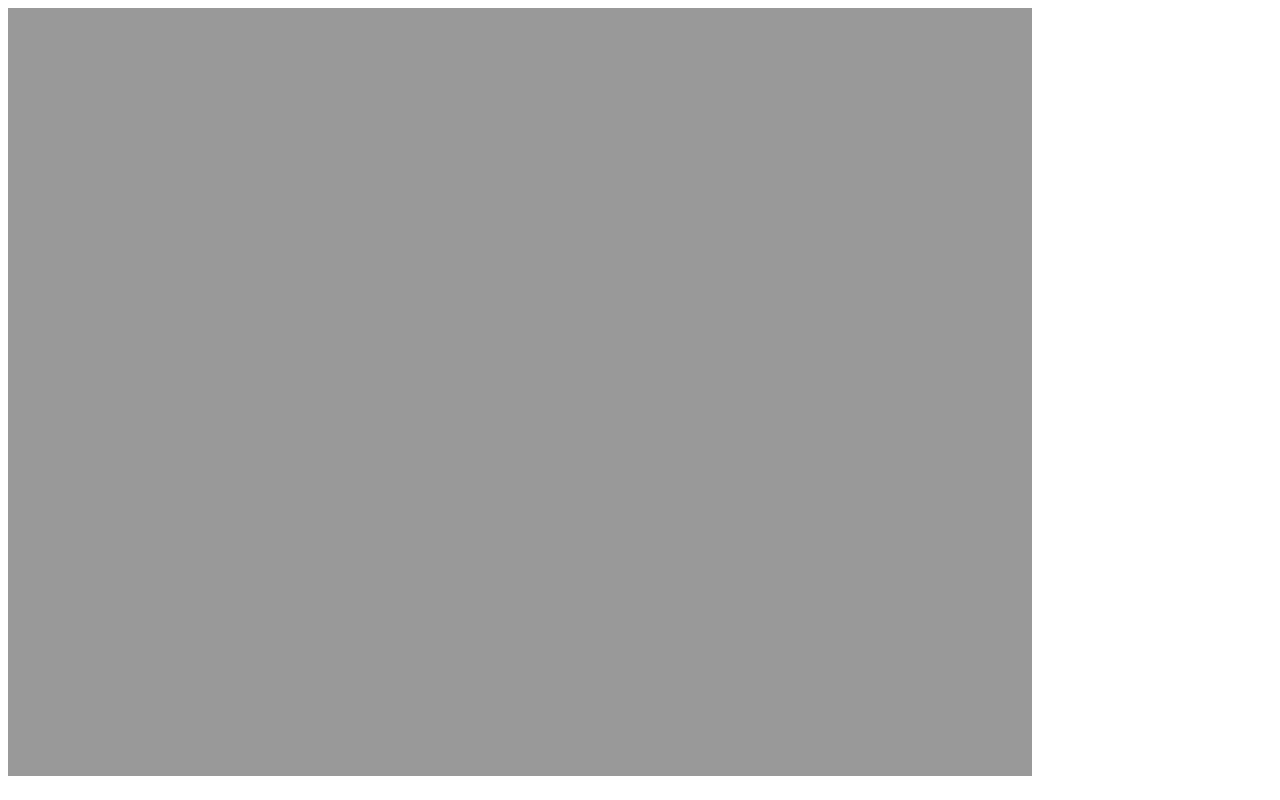
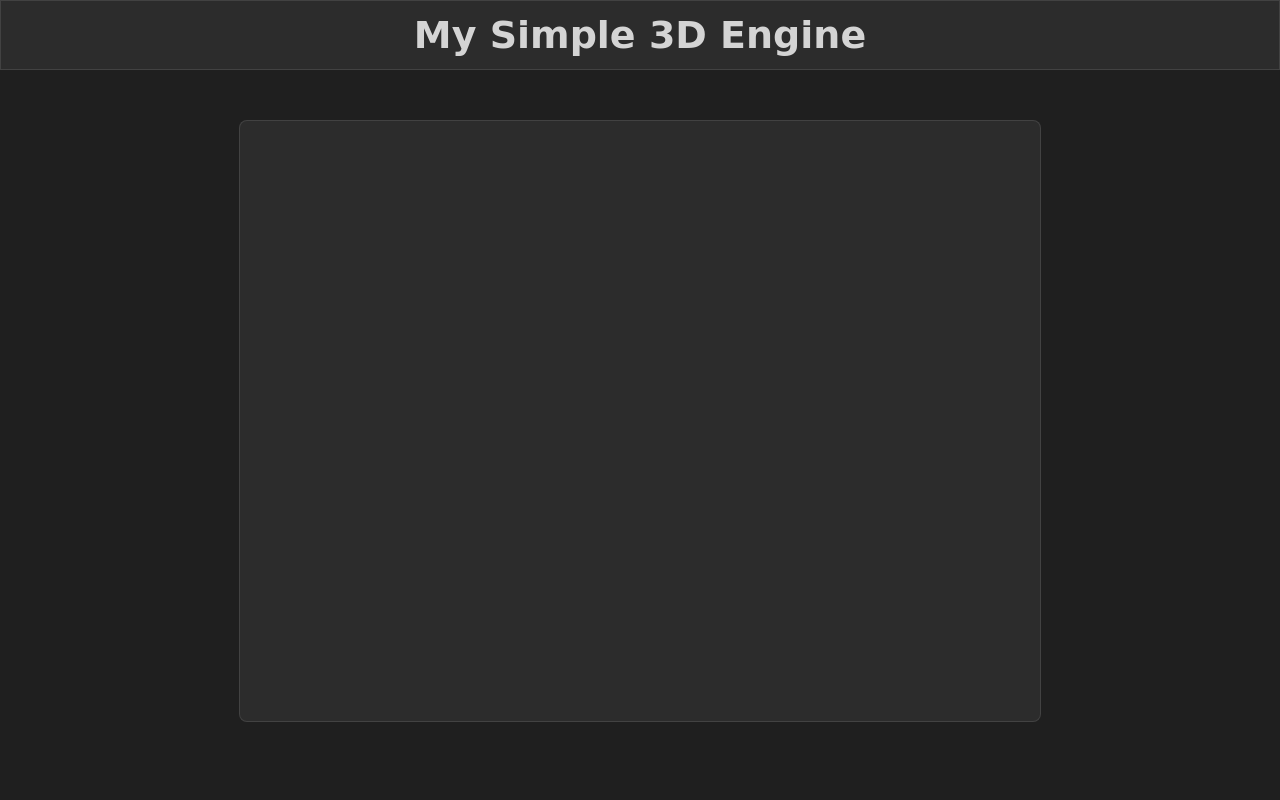
Before and after one commit to HoppeDevz/javascript-3d-engine, a website: page index.html in a window 1280 px wide. Drawn offline with Linux system fonts and the light colour scheme; a web font is replaced by a local one.

Commit message:
update readme

```diff
--- a/index.html
+++ b/index.html
@@ -8,20 +8,90 @@
             data-main="./build/index.js"
             src="https://cdnjs.cloudflare.com/ajax/libs/require.js/2.3.6/require.min.js">
         </script>
+
+        <link rel="preconnect" href="https://fonts.googleapis.com">
+        <link rel="preconnect" href="https://fonts.gstatic.com" crossorigin>
+        <link href="https://fonts.googleapis.com/css2?family=Bungee+Spice&display=swap" rel="stylesheet">
     </head>
 
+
+    <header
+        class="header"
+    >
+
+        <h2
+            class="title"
+        >
+
+            My Simple 3D Engine
+        </h2>
+    </header>
+
     <div
-        style="width: 1024px; height: 768px; background-color: rgba(0,0,0, 0.4);"
+        class="canvas-container"
     >
         <canvas
 
             id="viewport"
 
-            width="1024"
-            height="768"
+            width="800"
+            height="600"
         >
         </canvas>
     </div>
+
+    <style>
+
+        * {
+            padding: 0;
+            margin: 0;
+            box-sizing: border-box;
+        }
+
+        body {
+            background-color: #1f1f1f;
+        }
+
+        .header {
+            top: 0;
+            left: 0;
+            position: static;
+
+            width: 100vw;
+            height: 70px;
+
+            display: flex;
+            justify-content: center;
+            align-items: center;
+
+            background-color: #2c2c2c;
+            border: 1px solid rgba(255,255,255, 0.1);
+        }
+        .header .title {
+
+            font-size: 38px;
+
+            color: rgba(255, 255, 255, 0.8);
+            font-family: 'Bungee Spice', cursive;
+        }
+
+        .canvas-container {
+            width: 100vw;
+
+            display: flex;
+            justify-content: center;
+            align-items: center;
+
+            margin-top: 50px;
+        }
+
+        #viewport {
+
+            background-color: #2c2c2c;
+            border: 1px solid rgba(255,255,255, 0.1);
+            border-radius: 8px;
+        }
+    </style>
 
     <!-- <script>
 
--- a/src/index.ts
+++ b/src/index.ts
@@ -54,5 +54,5 @@ if (canvas) {
 
     console.log("Initializing...");
 
-    initialize(canvas.getContext('2d'), 1024, 768);
+    initialize(canvas.getContext('2d'), 800, 600);
 }
```
Also changed, not shown: README.md, build/index.js.
